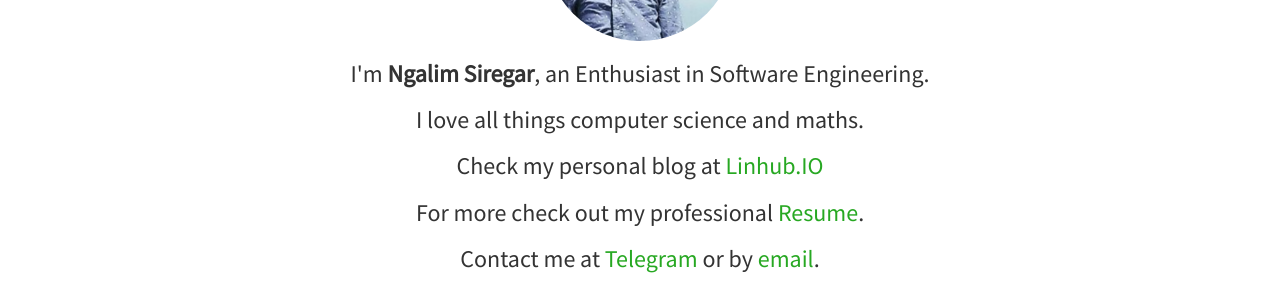
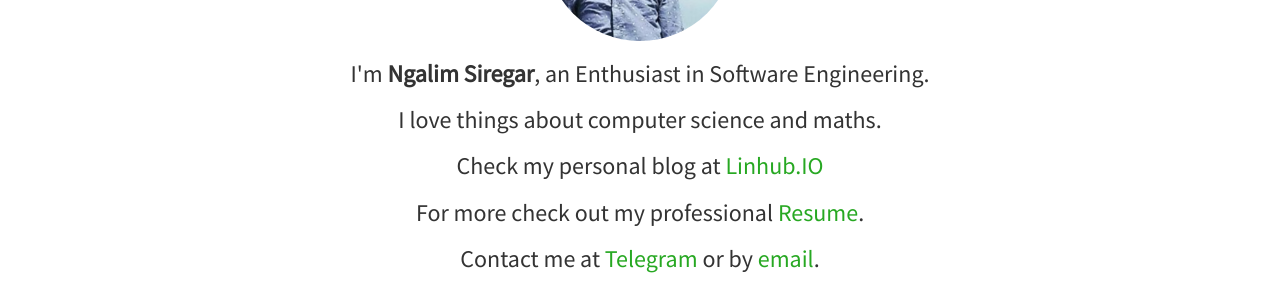
Before and after one commit to merbot/merbot.github.io, a Jekyll site: the page built from index.html, in a window 1280 px wide. Shown: the part 194-494 px from the top of the page. Built offline with Jekyll 4.4.1, drawn with Linux system fonts in a browser that asks for light colours; nearby versions of some CDN libraries; the list of posts is cut into pages by our own code.

Commit message:
update text

```diff
--- a/index.html
+++ b/index.html
@@ -8,7 +8,7 @@ layout: landing
 		<img class="img-circle" src="{{ site.baseurl }}static/img/profile.png" alt="Responsive image">
 	  </div>
 	  <h3>I'm <strong>{{ site.author }}</strong>, an Enthusiast in Software Engineering.</h3>
-	  <h3>I love all things computer science and maths.</h3>
+	  <h3>I love things about computer science and maths.</h3>
 		<h3>Check my personal blog at <a href="https://linhub.io">Linhub.IO</a> </h3>
 	  <h3>For more check out my professional <a href="{{ site.baseurl }}resume.html">Resume</a>.</h3>
 	  <h3>Contact me at <a href="http://t.me/wanperfeksyot">Telegram</a> or by <a href="mailto:{{ site.email }}">email</a>.</h3>
```
